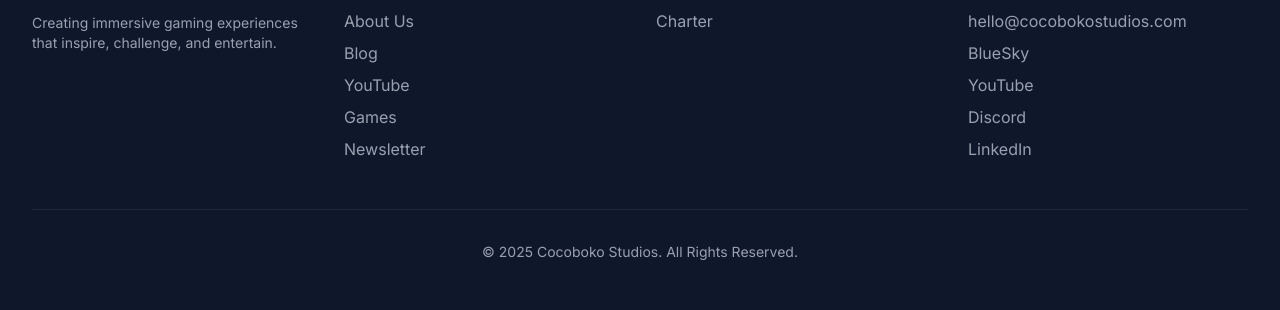
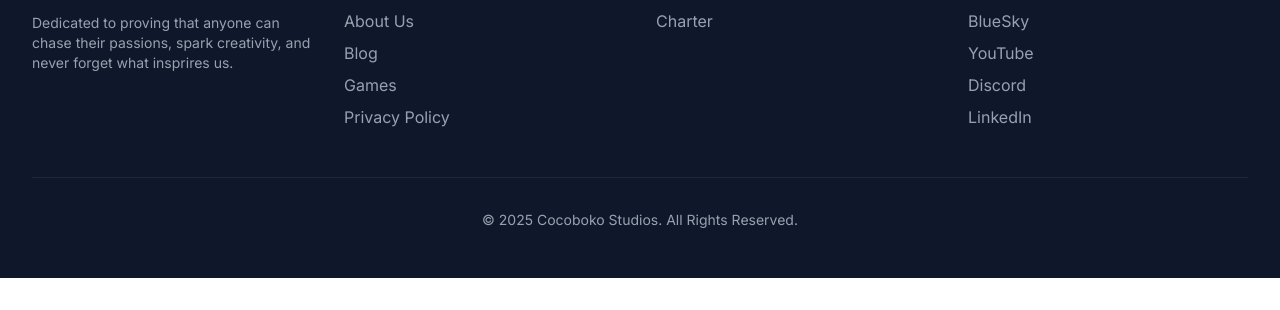
Before and after one commit to cocobokostudios/website, an Astro site: page / in a window 1280 px wide. Shown: the part 2950-3260 px from the top of the page. After the commit the page ends 3228 px from the top, so only its background shows below. Built offline with nearby package versions, Linux system fonts and the light colour scheme; Astro itself is replaced by a stand-in of ours.

Commit message:
content. Updated Footer to include privacy policy link along with other minor changes to links and copy.

```diff
--- a/src/components/Footer.astro
+++ b/src/components/Footer.astro
@@ -8,7 +8,7 @@ import games from '../data/games.json';
         <div class="grid grid-cols-1 md:grid-cols-4 gap-8">
             <div class="space-y-4">
                 <h3 class="text-purple-500 font-semibold text-lg">Cocoboko Studios</h3>
-                <p class="text-gray-400 text-sm">Creating immersive gaming experiences that inspire, challenge, and entertain.</p>
+                <p class="text-gray-400 text-sm">Dedicated to proving that anyone can chase their passions, spark creativity, and never forget what insprires us.</p>
             </div>
 
             <div>
@@ -16,9 +16,8 @@ import games from '../data/games.json';
                 <ul class="space-y-2">
                     <li><a href="/about" class="text-gray-400 hover:text-purple-400">About Us</a></li>
                     <li><a href="/blog" class="text-gray-400 hover:text-purple-400">Blog</a></li>
-                    <li><a href="/youtube" class="text-gray-400 hover:text-purple-400">YouTube</a></li>
                     <li><a href="/games" class="text-gray-400 hover:text-purple-400">Games</a></li>
-                    <li><a href="/newsletter" class="text-gray-400 hover:text-purple-400">Newsletter</a></li>
+                    <li><a href="/privacy-policy" class="text-gray-400 hover:text-purple-400">Privacy Policy</a></li>
                 </ul>
             </div>
 
@@ -41,11 +40,6 @@ import games from '../data/games.json';
             <div>
                 <h4 class="text-white font-semibold mb-4">Contact</h4>
                 <ul class="space-y-2">
-                    <li>
-                        <a href="mailto:hello@cocobokostudios.com" class="text-gray-400 hover:text-purple-400">
-                            hello@cocobokostudios.com
-                        </a>
-                    </li>
                     {socialLinks.map(link => (
                         <li>
                             <a
```
